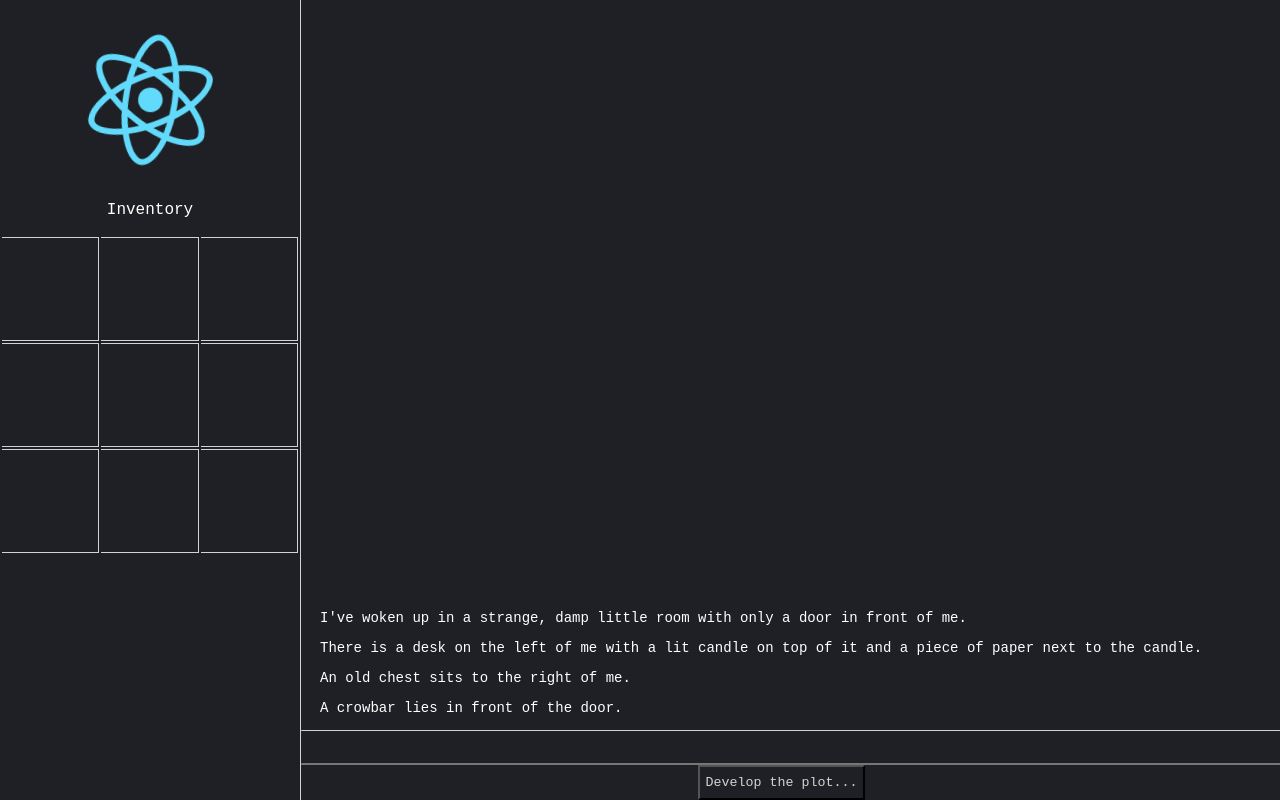
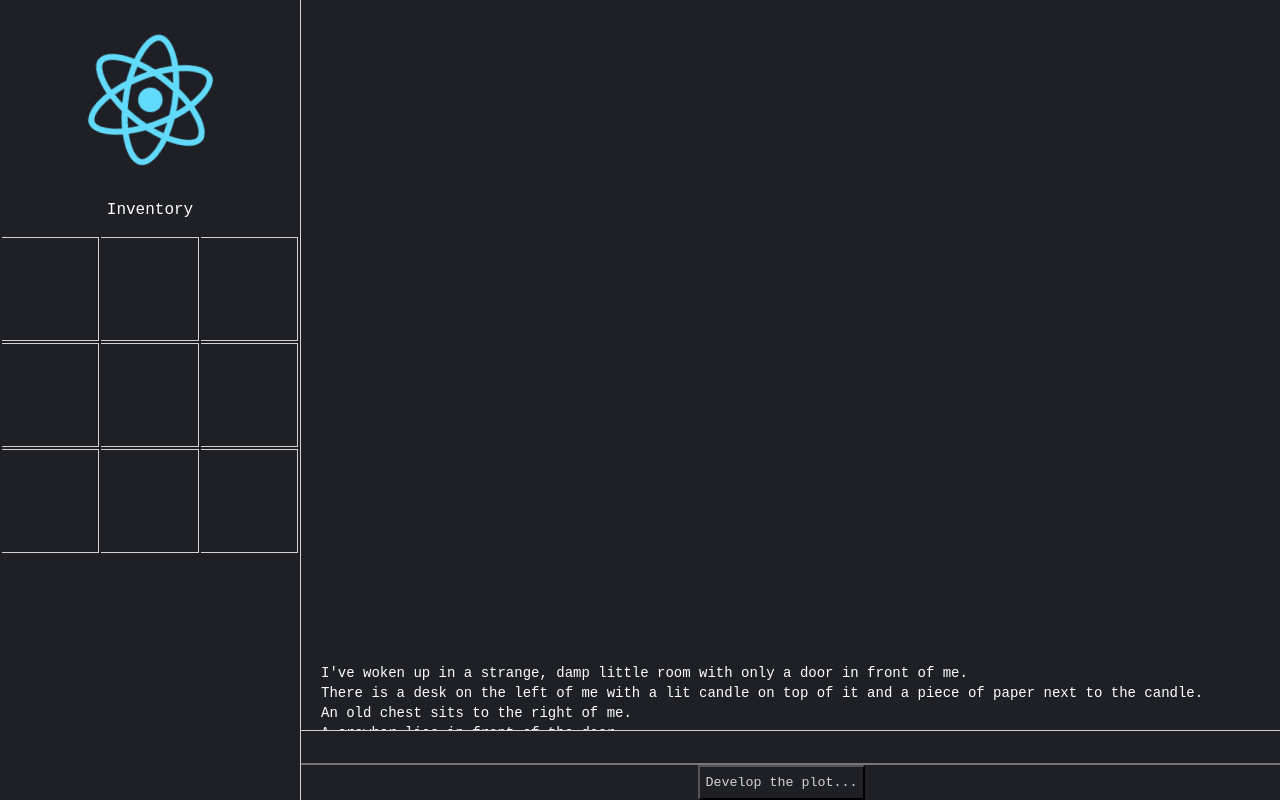
Before and after one commit to ocawthorne/reactventure, a React (Create React App) app in the folder frontend/: page / in a window 1280 px wide. Built offline with nearby package versions, Linux system fonts and the light colour scheme.

Commit message:
Adjust p tag spacing

```diff
--- a/frontend/src/App.css
+++ b/frontend/src/App.css
@@ -111,3 +111,8 @@
   position: absolute;
   overflow: auto;
 }
+
+.history p {
+margin: 0;
+padding: 1px;
+}
```
